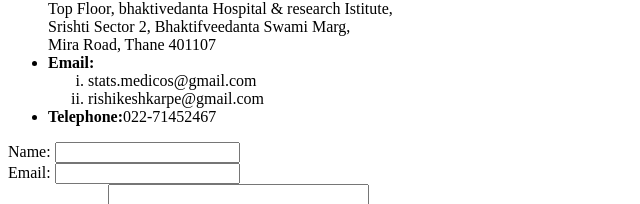
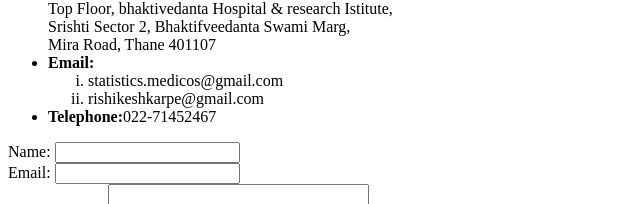
Before and after one commit to RishikeshKarpe/CV, a plain HTML site: page Contact.html in a window 1280 px wide. Shown: the part 142-346 px from the top of the page, 0-640 px from the left. Drawn offline with Linux system fonts and the light colour scheme.

Commit message:
Update Contact.html

```diff
--- a/Contact.html
+++ b/Contact.html
@@ -16,7 +16,7 @@
         </li>
         <li><strong>Email:</strong>
             <OL type="i">
-                <li>stats.medicos@gmail.com</li>
+                <li>statistics.medicos@gmail.com</li>
                 <li>rishikeshkarpe@gmail.com</li>
             </OL>
         </li>
```
